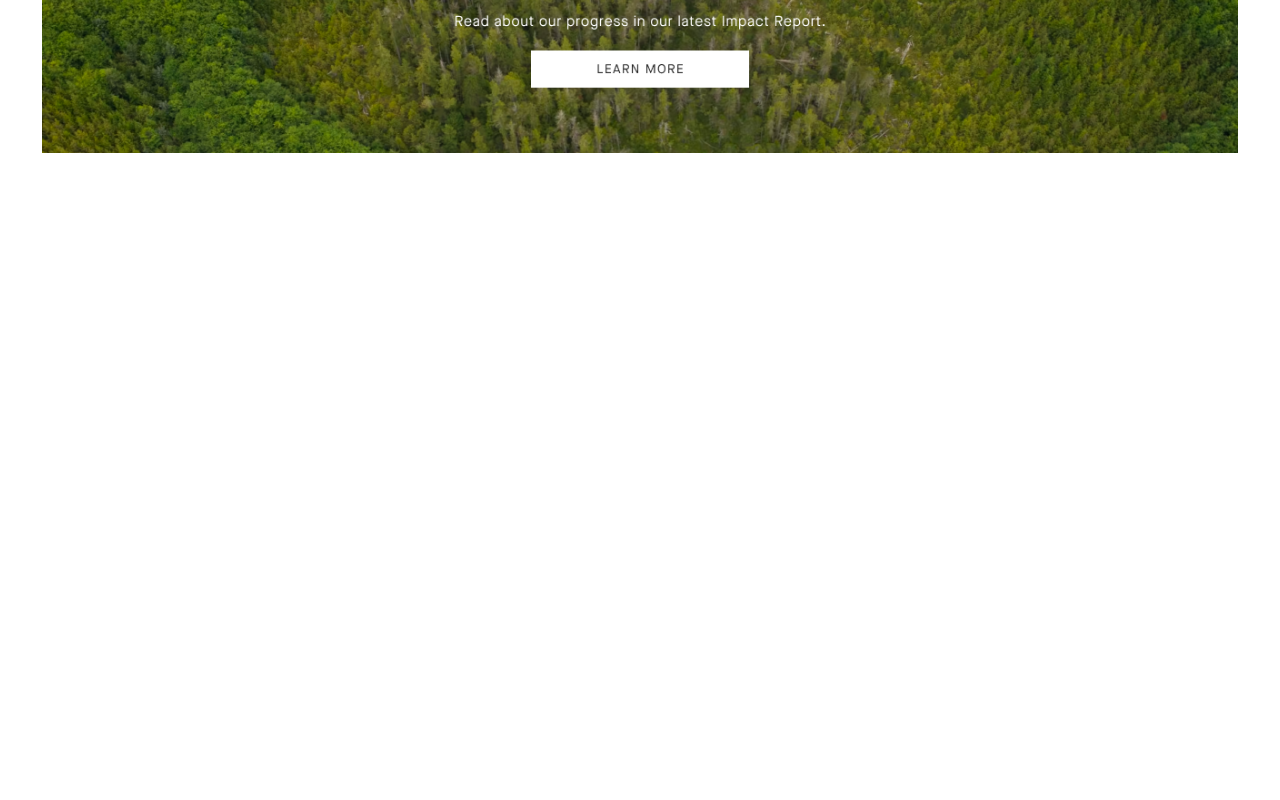
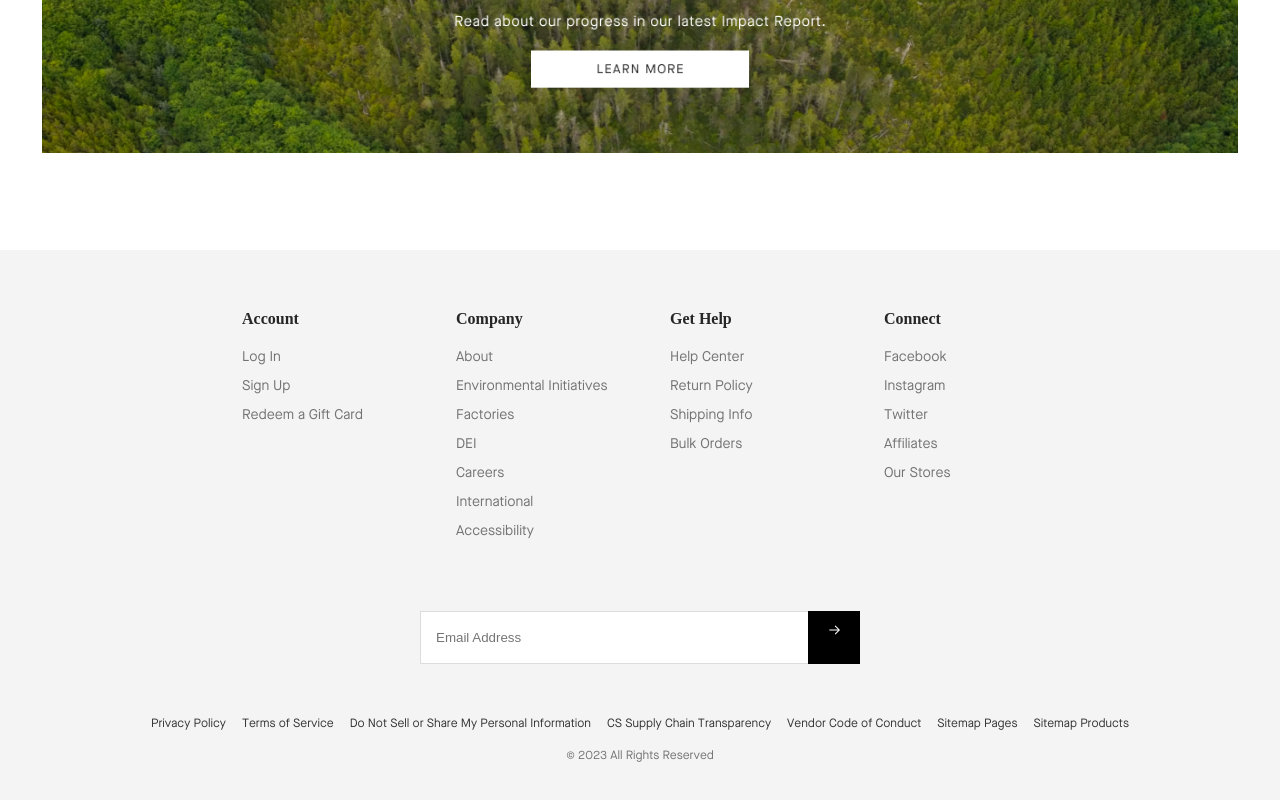
Before and after one commit to boharabirendra/ecommerce, a React (Vite) app: page / in a window 1280 px wide. Shown: the part 2487-3287 px from the top of the page. Before the commit the page ends 2737 px from the top, so only its background shows below. Built offline with nearby package versions, Linux system fonts and the light colour scheme; no server answers; a web font is replaced by a local one.

Commit message:
Add footer

```diff
--- a/src/layout/MainLayout.tsx
+++ b/src/layout/MainLayout.tsx
@@ -4,6 +4,7 @@ import Header from "../molecules/Header";
 import SubHeading from "../molecules/SubHeading";
 import { useState } from "react";
 import Cart from "../molecules/Cart";
+import Footer from "../molecules/Footer";
 
 const MainLayout = () => {
   const [isCartOpen, setCartOpen] = useState(false);
@@ -21,6 +22,9 @@ const MainLayout = () => {
       <main>
         <Outlet />
       </main>
+      <footer>
+        <Footer />
+      </footer>
       <Cart isOpen={isCartOpen} toggleCart={toggleCart} />
       {isCartOpen && <div className="backdrop" onClick={toggleCart}></div>}
     </div>
--- /dev/null
+++ b/src/molecules/Footer.tsx
@@ -0,0 +1,127 @@
+import Button from "../atoms/Button";
+import Image from "../atoms/Image";
+
+const Footer = () => {
+  return (
+    <footer className="footer">
+      <div className="footer__container d-flex justify-content-center">
+        <div className="footer__column">
+          <h3>Account</h3>
+          <ul>
+            <li>
+              <a href="#">Log In</a>
+            </li>
+            <li>
+              <a href="#">Sign Up</a>
+            </li>
+            <li>
+              <a href="#">Redeem a Gift Card</a>
+            </li>
+          </ul>
+        </div>
+
+        <div className="footer__column">
+          <h3>Company</h3>
+          <ul>
+            <li>
+              <a href="#">About</a>
+            </li>
+            <li>
+              <a href="#">Environmental Initiatives</a>
+            </li>
+            <li>
+              <a href="#">Factories</a>
+            </li>
+            <li>
+              <a href="#">DEI</a>
+            </li>
+            <li>
+              <a href="#">Careers</a>
+            </li>
+            <li>
+              <a href="#">International</a>
+            </li>
+            <li>
+              <a href="#">Accessibility</a>
+            </li>
+          </ul>
+        </div>
+
+        <div className="footer__column">
+          <h3>Get Help</h3>
+          <ul>
+            <li>
+              <a href="#">Help Center</a>
+            </li>
+            <li>
+              <a href="#">Return Policy</a>
+            </li>
+            <li>
+              <a href="#">Shipping Info</a>
+            </li>
+            <li>
+              <a href="#">Bulk Orders</a>
+            </li>
+          </ul>
+        </div>
+
+        <div className="footer__column">
+          <h3>Connect</h3>
+          <ul>
+            <li>
+              <a href="#">Facebook</a>
+            </li>
+            <li>
+              <a href="#">Instagram</a>
+            </li>
+            <li>
+              <a href="#">Twitter</a>
+            </li>
+            <li>
+              <a href="#">Affiliates</a>
+            </li>
+            <li>
+              <a href="#">Our Stores</a>
+            </li>
+          </ul>
+        </div>
+
+        <div className="footer__subscribe d-flex align-items-center">
+          <input type="email" placeholder="Email Address" />
+          <Button typeof="submit" className="d-flex justify-content-center">
+            <Image src="/ArrowRight.png" />
+          </Button>
+        </div>
+      </div>
+
+      <div className="footer__bottom d-flex">
+        <ul className="footer__legal">
+          <li>
+            <a href="#">Privacy Policy</a>
+          </li>
+          <li>
+            <a href="#">Terms of Service</a>
+          </li>
+          <li>
+            <a href="#">Do Not Sell or Share My Personal Information</a>
+          </li>
+          <li>
+            <a href="#">CS Supply Chain Transparency</a>
+          </li>
+          <li>
+            <a href="#">Vendor Code of Conduct</a>
+          </li>
+          <li>
+            <a href="#">Sitemap Pages</a>
+          </li>
+          <li>
+            <a href="#">Sitemap Products</a>
+          </li>
+        </ul>
+        <p>© 2023 All Rights Reserved</p>
+      </div>
+    </footer>
+  );
+};
+
+export default Footer;
--- /dev/null
+++ b/src/styles/scss/components/_footer.scss
@@ -0,0 +1,121 @@
+.footer {
+  background-color: getColor("white.10");
+  padding: rem(40) rem(72);
+
+  &__container {
+    gap: rem(20);
+    flex-wrap: wrap;
+
+    .footer__column {
+      padding: rem(20);
+      min-width: rem(194);
+
+      h3 {
+        font-weight: 600;
+        margin-bottom: rem(20);
+        font-size: rem(16);
+        color: getColor("black.50");
+      }
+
+      ul {
+        font-size: rem(14);
+        font-weight: 400;
+        color: getColor("black.30");
+        list-style: none;
+        padding: 0;
+
+        li {
+          margin-bottom: rem(10);
+
+          a {
+            text-decoration: none;
+            color: getColor("black.30");
+            &:hover {
+              text-decoration: underline;
+            }
+          }
+        }
+      }
+    }
+
+    .footer__subscribe {
+      align-self: flex-start;
+      padding: rem(20);
+      flex: 1;
+      max-width: rem(480);
+      input {
+        padding: rem(18) rem(15);
+        border: 1px solid getColor("black.20");
+        flex-grow: 1;
+        outline: none;
+
+        ::placeholder {
+          font-size: rem(14);
+          font-weight: 400;
+          color: getColor("black.30");
+        }
+      }
+
+      button {
+        background-color: getColor("black.base");
+        color: white;
+        width: rem(52);
+        height: rem(53);
+        border: none;
+        cursor: pointer;
+        margin-left: rem(-1);
+      }
+    }
+  }
+
+  &__bottom {
+    font-size: rem(12);
+    font-weight: 400;
+    color: getColor("black.30");
+    margin-top: rem(16);
+    padding-top: rem(16);
+    align-items: center;
+    flex-wrap: wrap;
+    flex-direction: column;
+    gap: 1rem;
+
+    .footer__legal {
+      list-style: none;
+      padding: 0;
+      display: flex;
+      flex-wrap: wrap;
+      gap: 1rem;
+
+      li {
+        margin: 0;
+
+        a {
+          text-decoration: none;
+          color: #333;
+
+          &:hover {
+            text-decoration: underline;
+          }
+        }
+      }
+    }
+
+    p {
+      margin: 0;
+    }
+  }
+}
+
+@media screen and (max-width: 768px) {
+  .footer {
+    padding: rem(0) rem(20);
+
+    &__container {
+      justify-content: flex-start;
+    }
+
+    &__bottom {
+      padding: rem(0) rem(20);
+    }
+  }
+}
--- a/src/styles/scss/components/_index.scss
+++ b/src/styles/scss/components/_index.scss
@@ -12,3 +12,4 @@
 @import "./cart";
 @import "./error";
 @import "./mansproduct";
+@import "./footer";
--- a/src/styles/scss/utilities/variables/_color.scss
+++ b/src/styles/scss/utilities/variables/_color.scss
@@ -6,6 +6,7 @@ $red: #d0021b !default;
 $colorMap: (
   "white": (
     "base": $white,
+    "10": #f5f4f4,
     "80": #dad7d7,
   ),
   "black": (
```
